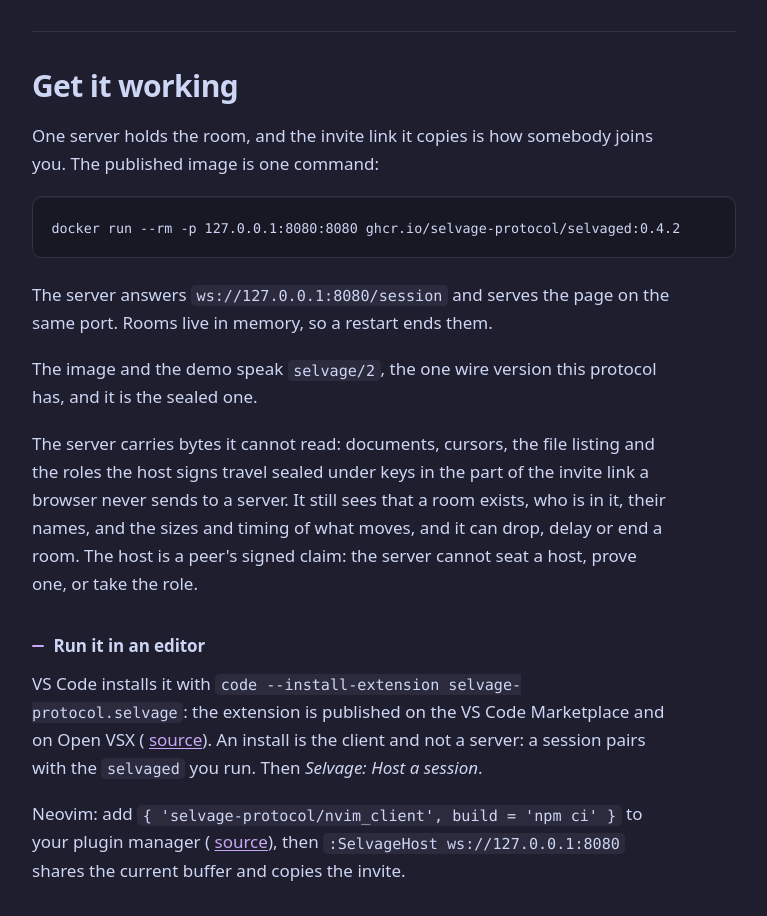
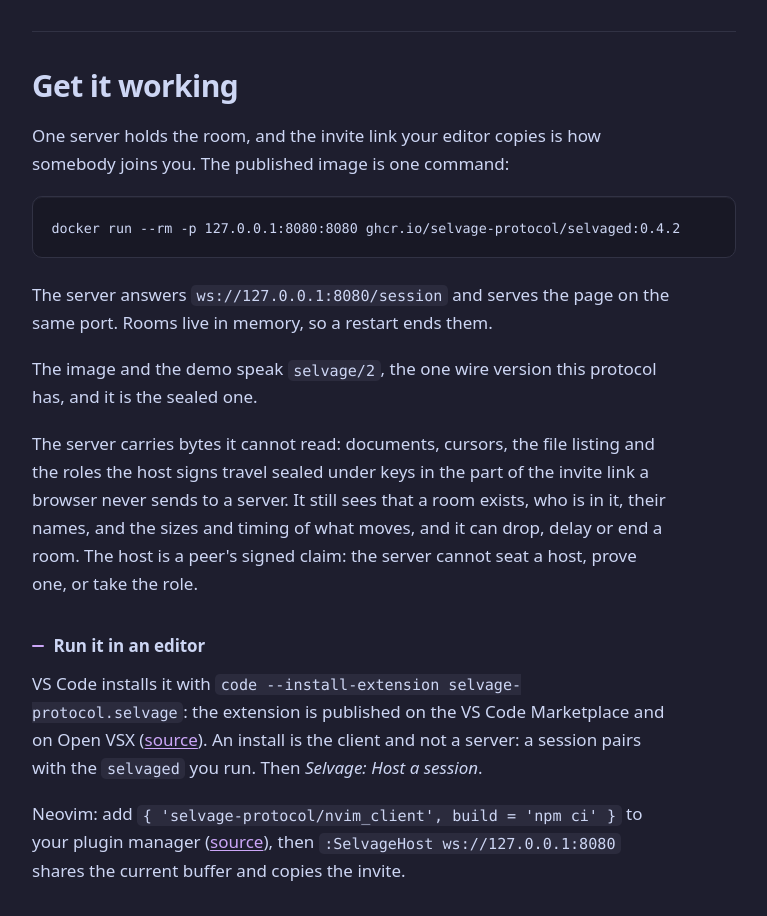
Before and after one commit to selvage-protocol/site, a Next.js app: page / in a window 1280 px wide. Shown: the part 900-1816 px from the top of the page, without its empty margins (52-819 px from the left). Built offline with nearby package versions, Linux system fonts and the light colour scheme.

Commit message:
fix(site): the editor copies the invite, and the parenthesis has no gap
The invite is the host's client's to copy, not the server's, and the
explicit JSX space in the two source links rendered as `( source)`. The
README's visible-focus note no longer lists `summary`, which the page does
not render.

```diff
--- a/app/page.tsx
+++ b/app/page.tsx
@@ -213,8 +213,8 @@ export default function Home() {
           >
             <h2>Get it working</h2>
             <p>
-              One server holds the room, and the invite link it copies is how somebody
-              joins you. The published image is one command:
+              One server holds the room, and the invite link your editor copies is
+              how somebody joins you. The published image is one command:
             </p>
             <pre>
               <code>
@@ -246,7 +246,7 @@ export default function Home() {
             <p>
               VS Code installs it with{" "}
               <code>code --install-extension selvage-protocol.selvage</code>: the
-              extension is published on the VS Code Marketplace and on Open VSX ({" "}
+              extension is published on the VS Code Marketplace and on Open VSX (
               <a href="https://github.com/selvage-protocol/vscode_client">source</a>
               ). An install is the client and not a server: a session pairs with the{" "}
               <code>selvaged</code> you run. Then <em>Selvage: Host a session</em>.
@@ -254,7 +254,7 @@ export default function Home() {
             <p>
               Neovim: add{" "}
               <code>{`{ 'selvage-protocol/nvim_client', build = 'npm ci' }`}</code> to
-              your plugin manager ({" "}
+              your plugin manager (
               <a href="https://github.com/selvage-protocol/nvim_client">source</a>
               ), then <code>:SelvageHost ws://127.0.0.1:8080</code> shares the current
               buffer and copies the invite.
```
Also changed, not shown: 1 other file (tests, documents, lock files or other folders).
